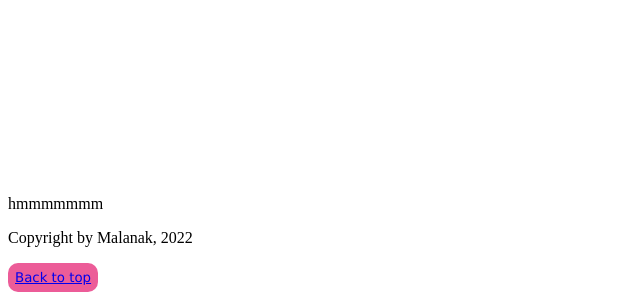
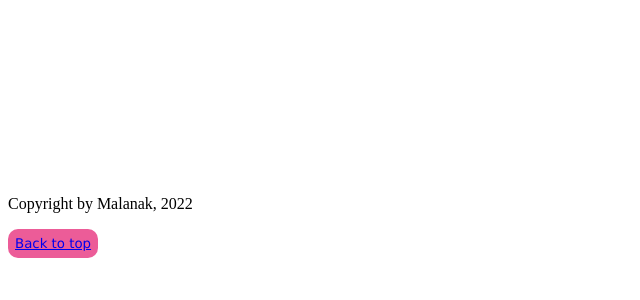
Before and after one commit to malanak2/myWebPage, a plain HTML site: page index.html in a window 1280 px wide. Shown: the part 2370-2670 px from the top of the page, without its empty margins (0-640 px from the left). After the commit the page ends 2636 px from the top, so only its background shows below. Drawn offline with Linux system fonts and the light colour scheme.

Commit message:
Removed text from navigational <p>

```diff
--- a/index.html
+++ b/index.html
@@ -14,7 +14,7 @@
         <button class="test2">Test2</button>
         <button class="navButton"><a href="#bottom">Go to Bottom</a></button>
     </div>
-    <p class="testNav">hmmmmmmm</p>
+    <p class="testNav"></p>
     <div id="bottom"></div>
     <div id="copyright"></div>
     <button class="backToTop"><a href="#top-buttons">Back to top</a></button>
```
